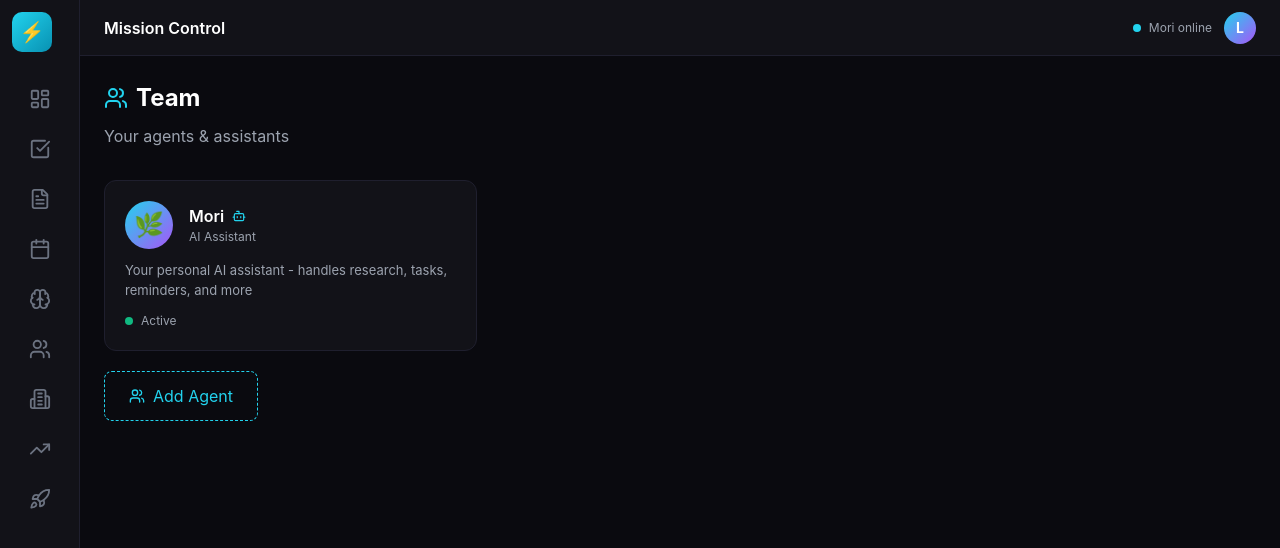
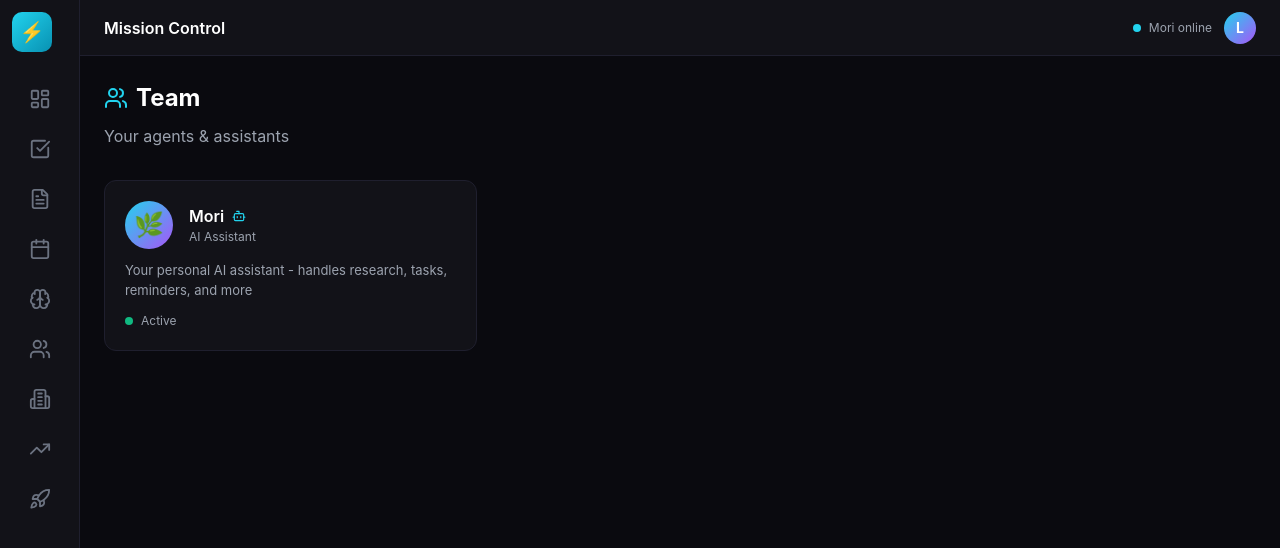
Before and after one commit to leopb3876/mission-control, a Next.js app: page /team in a window 1280 px wide. Shown: the top 548 px of the page. Built offline with nearby package versions, Linux system fonts and the light colour scheme.

Commit message:
Team: remove Add Agent button (add via Mori only)

```diff
--- a/src/app/team/page.tsx
+++ b/src/app/team/page.tsx
@@ -61,11 +61,7 @@ export default function TeamPage() {
           ))}
         </div>
 
-        {/* Add Agent Button */}
-        <button style={{ marginTop: "20px", display: "flex", alignItems: "center", gap: "8px", background: "transparent", border: "1px dashed #22d3ee", color: "#22d3ee", padding: "12px 24px", borderRadius: "8px", cursor: "pointer" }}>
-          <Users size={16} />
-          Add Agent
-        </button>
+        {/* Add agents through Mori in chat */}
       </div>
     </div>
   );
```
